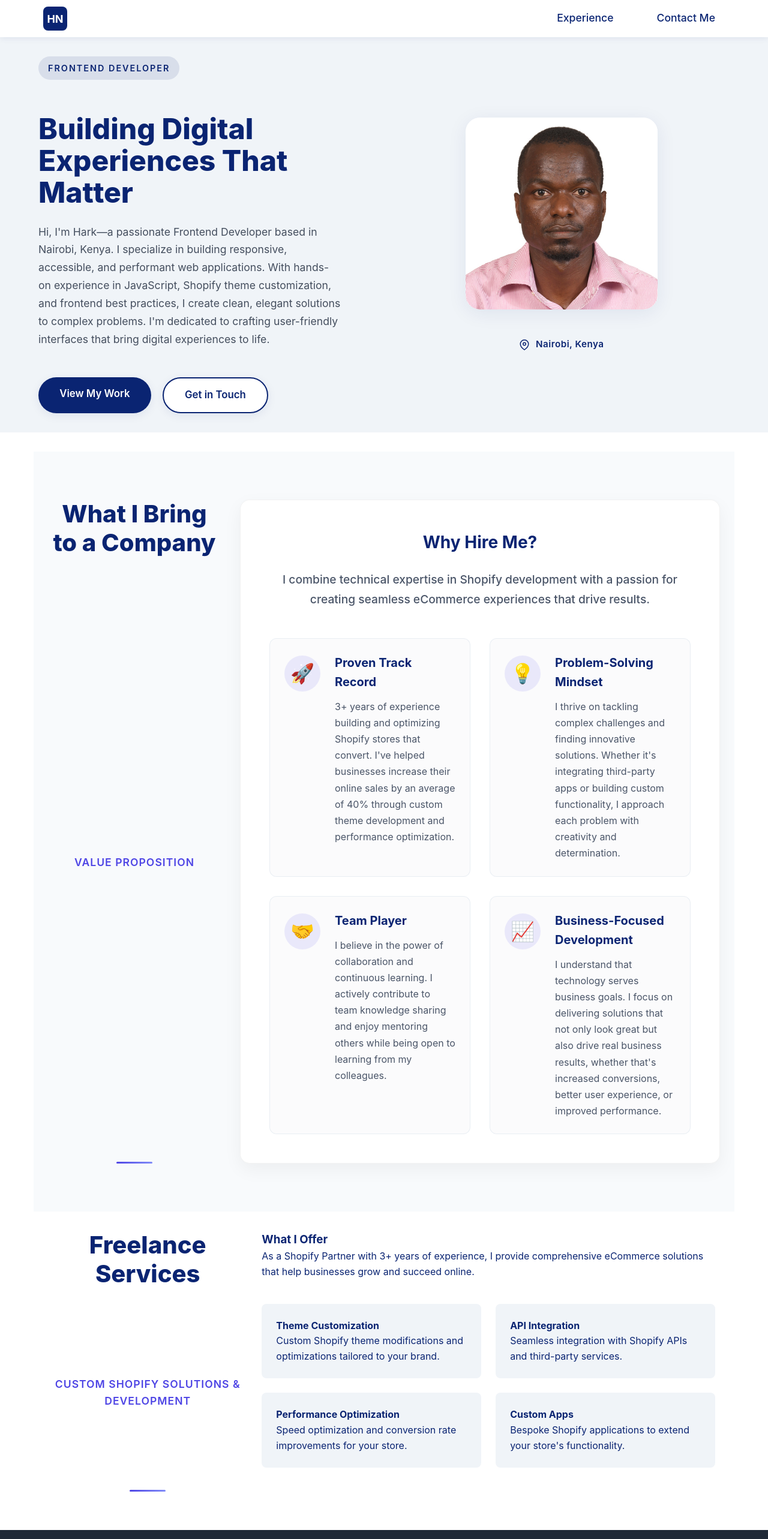
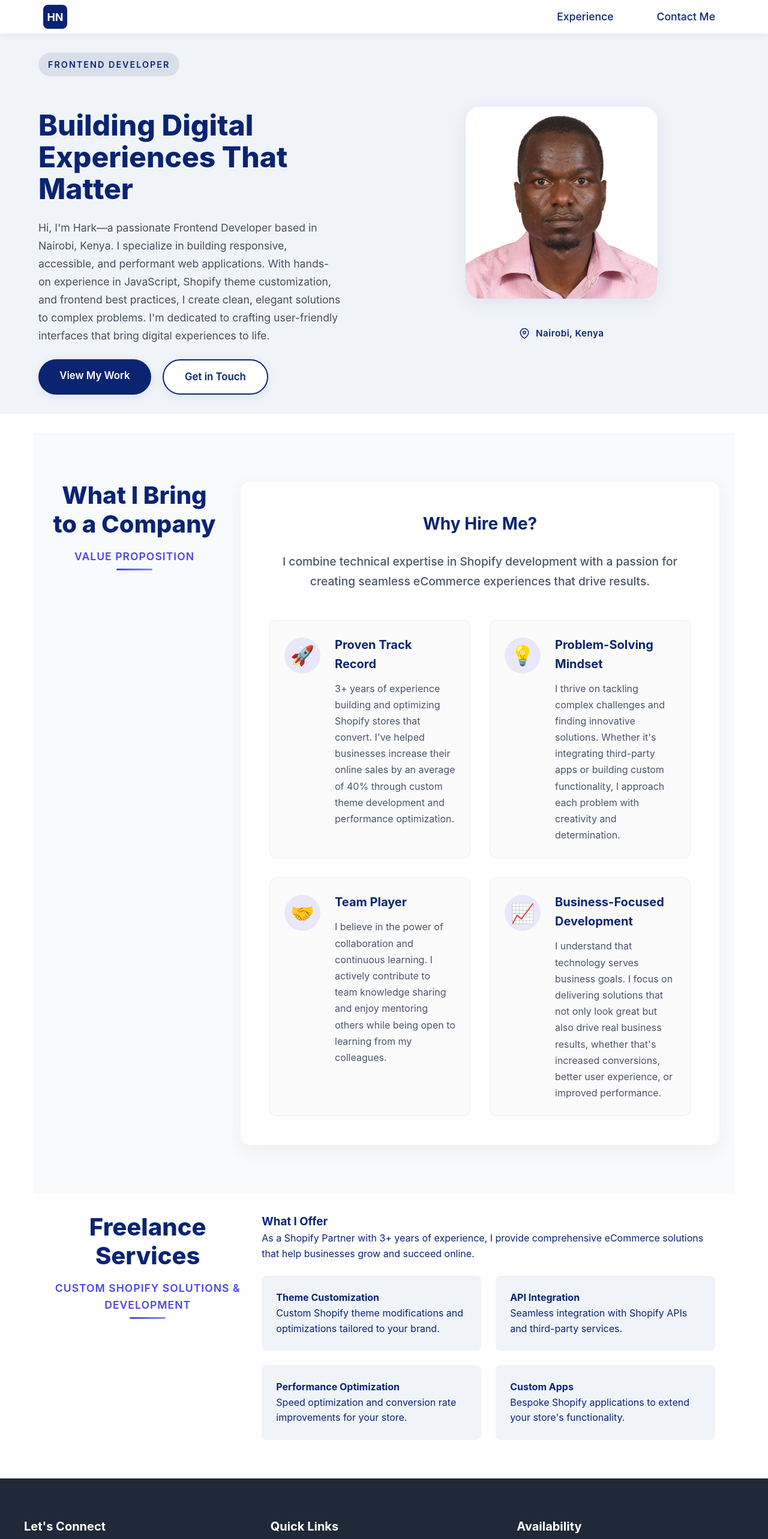
Before and after one commit to harkemoyo/Resume, a React (Create React App) app: page / in a window 1280 px wide. Shown: the top 2566 px of the page at 60% size. Built offline with nearby package versions, Linux system fonts and the light colour scheme.

Commit message:
Added home page style

```diff
--- a/src/App.css
+++ b/src/App.css
@@ -26,8 +26,7 @@ body {
 
 /* App Layout */
 .single-page-app {
-  display: flex;
-  flex-direction: column;
+  display: grid;
   min-height: 100vh;
 }
 
@@ -174,7 +173,6 @@ html {
 .hero-description {
   font-size: 1.25rem;
   color: var(--text-light);
-  margin-bottom: 2.5rem;
   line-height: 1.7;
   max-width: 90%;
 }
@@ -192,7 +190,7 @@ html {
   }
 
   .hero-description {
-    margin: 0 auto 2rem;
+    margin: 0 auto;
   }
 
   .hero-cta {
@@ -543,13 +541,9 @@ a {
 
 
 .section-header {
-  text-align: center;
-}
-
-.section-header h2 {
-  font-size: 1.875rem;
-  font-weight: 700;
-}
+  text-align: left;
+}
+
 
 .section-subtitle {
   color: var(--text-light);
@@ -655,11 +649,14 @@ a {
   max-width: 1000px;
   margin: 0 auto;
 }
+.freelance-content {
+  display: grid;
+  gap: 1.5rem;
+}
 
 .services-grid {
   display: grid;
   gap: 1.5rem;
-  margin: 2.5rem 0;
 }
 @media (min-width: 992px) {
     .services-grid {
--- a/src/components/Header.module.css
+++ b/src/components/Header.module.css
@@ -184,7 +184,6 @@
 .hero-description {
   color: #4a5568;
   line-height: 1.7;
-  margin: 0 0 1.5rem 0;
 }
 
 .button-row {
--- a/src/components/sections/CompanyValue.css
+++ b/src/components/sections/CompanyValue.css
@@ -18,8 +18,10 @@
 .section-header {
   display: grid;
   gap: 1rem;
+  height: 100%;
   text-align: center;
 }
+
 
 .section-header h2 {
   font-size: 2.5rem;
@@ -169,10 +171,6 @@
     padding: 4rem 0;
   }
 
-  .section-header {
-    margin-bottom: 2.5rem;
-  }
-
   .section-header h2 {
     font-size: 2rem;
   }
--- a/src/components/sections/Navigation.css
+++ b/src/components/sections/Navigation.css
@@ -45,17 +45,14 @@
   font-size: 1.1rem;
   font-weight: 600;
   text-decoration: none;
-  padding: 0.75rem 1rem;
   border-radius: 8px;
   transition: all 0.3s ease;
-  display: block;
   position: relative;
   text-align: center;
 }
 
 .nav-link:hover,
 .nav-link:focus {
-  background: #e8edf5;
   color: #345995;
   outline: none;
 }
@@ -66,16 +63,6 @@
   position: relative;
 }
 
-.nav-link.active::after {
-  content: '';
-  position: absolute;
-  bottom: 0.5rem;
-  left: 1rem;
-  right: 1rem;
-  height: 2px;
-  background-color: #0a2472;
-  border-radius: 1px;
-}
 
 /* Mobile Menu Button (Hamburger) */
 .hamburger {
@@ -213,9 +200,8 @@
     left: 0;
     width: 100%;
     height: 100%;
-    background: rgba(10, 36, 114, 0.5);
     backdrop-filter: blur(2px);
-    z-index: -1;
+    z-index: 0;
     opacity: 0;
     transition: opacity 0.3s ease-in-out;
     pointer-events: none;
```
